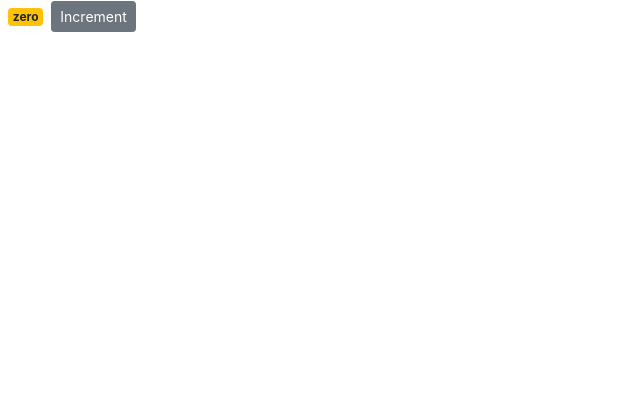
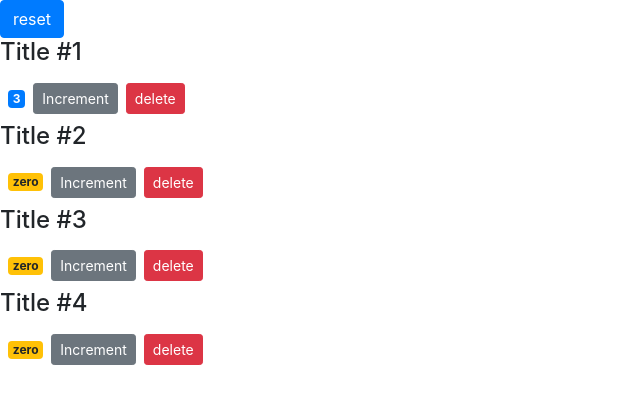
Before and after one commit to TaherBarakat/counter-app, a React (Create React App) app: page / in a window 1280 px wide. Shown: the top 404 px of the page, without its empty margins (0-640 px from the left). Built offline with nearby package versions, Linux system fonts and the light colour scheme.

Commit message:
Create counters components.

```diff
--- a/src/components/counter.jsx
+++ b/src/components/counter.jsx
@@ -1,50 +1,38 @@
 import React, { Component } from 'react';
 
 class Counter extends Component {
-    state = {
-        count: 0,
-        // tags: ['tag1', 'tag2', 'tag3'],
-    };
-
-    handleIncrement = (product) => {
-        console.log(product);
-        this.setState({ count: this.state.count + 1 });
-    };
-
-    // renderTags() {
-    //     if (this.state.tags.length === 0) return <p>no tags</p>;
-    //     return (
-    //         <ul>
-    //             {this.state.tags.map((tag) => (
-    //                 <li key={tag}> {tag}</li>
-    //             ))}
-    //         </ul>
-    //     );
-    // }
-
     render() {
         return (
             <div>
+                {this.props.children}
                 <span className={this.getBadgeColor()}>
                     {this.formatCount()}
                 </span>
                 <button
-                    onClick={() => this.handleIncrement({ id: 1 })}
+                    onClick={() => this.props.onIncrement(this.props.counter)}
                     className=" btn btn-secondary btn-sm"
                 >
                     Increment
                 </button>
+                <button
+                    onClick={() => this.props.onDelete(this.props.counter.id)}
+                    className="btn btn-danger btn-sm m-2 "
+                >
+                    delete
+                </button>
             </div>
         );
     }
+
     getBadgeColor() {
         let classes = 'badge  m-2 badge-';
-        classes += this.state.count === 0 ? 'warning' : 'primary';
+        classes += this.props.counter.value === 0 ? 'warning' : 'primary';
         return classes;
     }
 
     formatCount() {
-        return this.state.count === 0 ? 'zero' : this.state.count;
+        const { value } = this.props.counter;
+        return value === 0 ? 'zero' : value;
     }
 }
 
--- /dev/null
+++ b/src/components/counters.jsx
@@ -0,0 +1,53 @@
+import { Button } from 'bootstrap';
+import React, { Component } from 'react';
+import Counter from './counter';
+class counters extends Component {
+    state = {
+        counters: [
+            { id: 1, value: 3 },
+            { id: 2, value: 0 },
+            { id: 3, value: 0 },
+            { id: 4, value: 0 },
+        ],
+    };
+    handleIncrement = (c) => {
+        const counters = [...this.state.counters];
+        const index = counters.indexOf(c);
+        counters[index] = { ...c };
+        counters[index].value++;
+        this.setState({ counters });
+    };
+    handleDelete = (counterId) => {
+        const counters = this.state.counters.filter((c) => c.id !== counterId);
+        this.setState({ counters });
+    };
+    handleReset = () => {
+        const counters = this.state.counters.map((c) => {
+            c.value = 0;
+            return c;
+        });
+        this.setState({ counters });
+    };
+
+    render() {
+        return (
+            <div>
+                <button onClick={this.handleReset} className="btn btn-primary">
+                    reset
+                </button>
+                {this.state.counters.map((counter) => (
+                    <Counter
+                        key={counter.id}
+                        onDelete={this.handleDelete}
+                        onIncrement={this.handleIncrement}
+                        counter={counter}
+                    >
+                        <h4>Title #{counter.id}</h4>
+                    </Counter>
+                ))}
+            </div>
+        );
+    }
+}
+
+export default counters;
--- a/src/index.js
+++ b/src/index.js
@@ -4,12 +4,12 @@ import './index.css';
 import App from './App';
 import reportWebVitals from './reportWebVitals';
 import 'bootstrap/dist/css/bootstrap.css';
-import Counter from './components/counter';
+import Counters from './components/counters';
 
 const root = ReactDOM.createRoot(document.getElementById('root'));
 root.render(
     <React.StrictMode>
-        <Counter />
+        <Counters />
     </React.StrictMode>
 );
 
```
